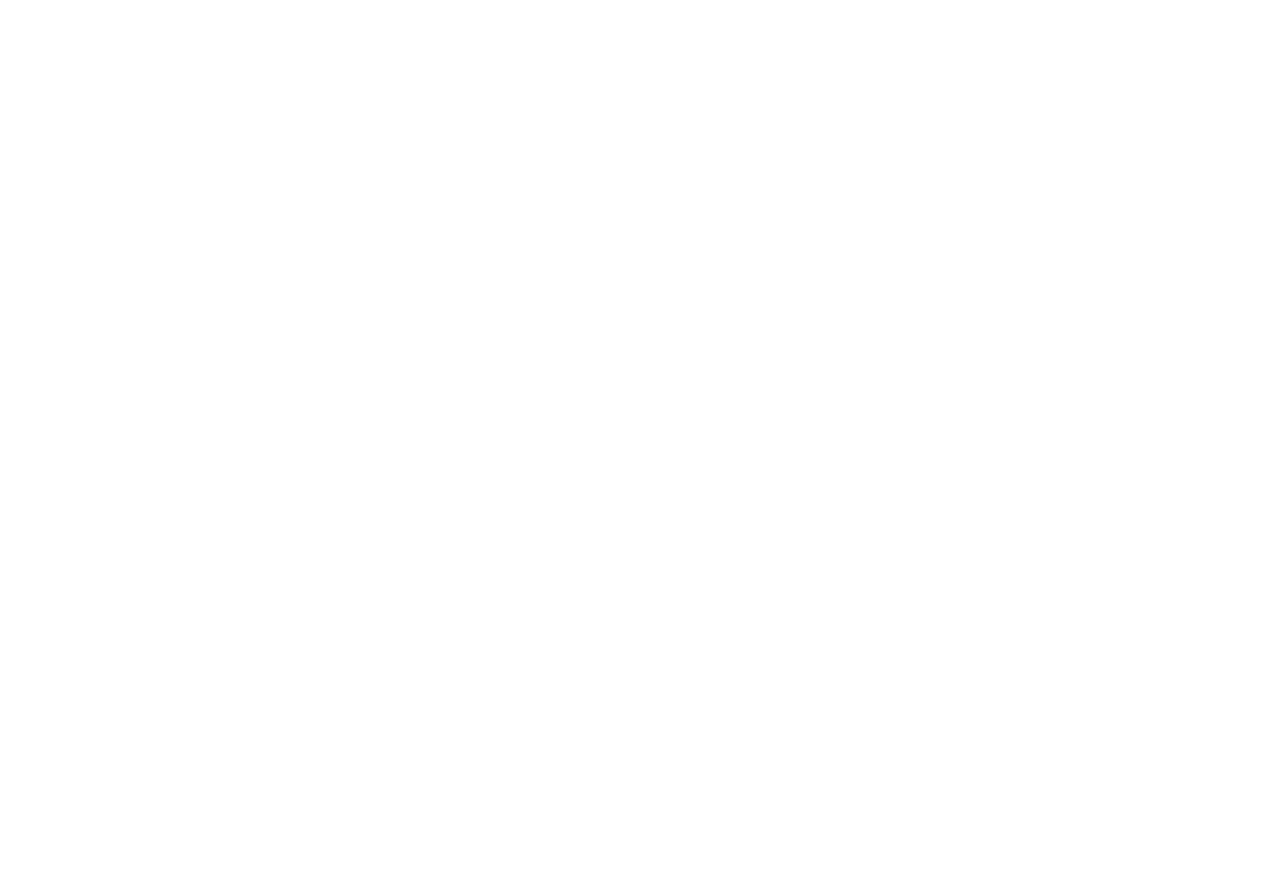
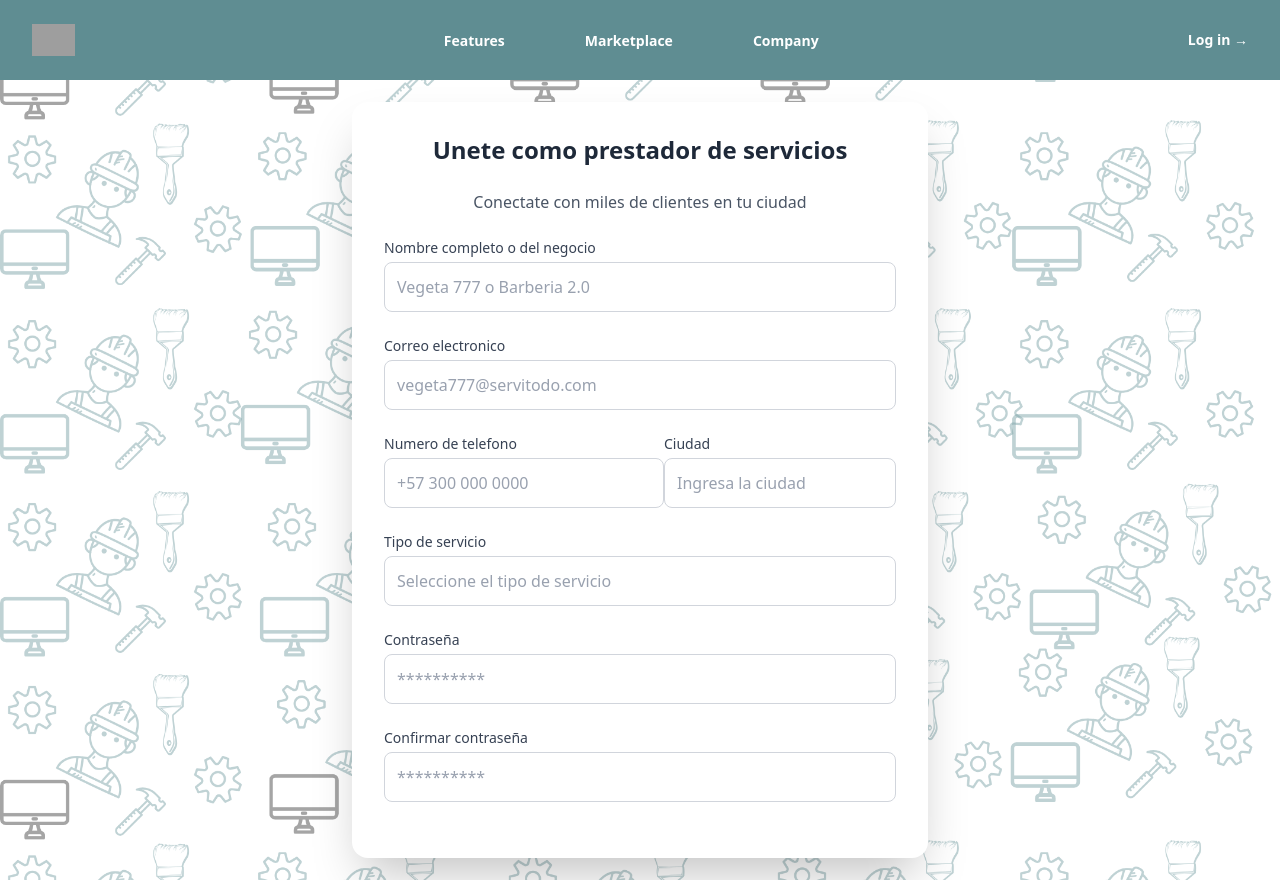
Before and after one commit to martinex18/ServiTodoWeb, a React (Vite) app: page /registerWorker in a window 1280 px wide. Before the commit this address had no page. Before the commit the page ends 800 px from the top, so only its background shows below. Built offline with nearby package versions, Linux system fonts and the light colour scheme; grey boxes are pictures that could not be loaded.

Commit message:
Agregando la nueva vista de registro para los trabajadores y nuevo componente Header

```diff
--- /dev/null
+++ b/src/components/header/header.jsx
@@ -0,0 +1,44 @@
+import { Link } from "react-router-dom";
+
+/**
+ * Header component
+ * @param {Object[]} links
+ * @param {string} backgroundColor
+ * @param {string} textColor
+ * @param {string} position
+ */
+
+const Header = ({links = [], backgroundColor = 'bg-blue', textColor = 'text-gray-900', position = 'absolute'}) => {
+    return(
+        <header className={`${backgroundColor} ${position} top-0 left-0 w-full z-50`}>
+            <nav className='mx-auto flex max-w-7xl items-center justify-between p-6 lg:px-8' aria-label="Main navigation">
+                <div className="flex">
+                    <Link to="/" className="-m-1.5 p-1.5">
+                        <img src="https://tailwindcss.com/plus-assets/img/logos/mark.svg?color=indigo&shade=600" alt="Logo" className="h-8 w-auto" />
+                    </Link>
+                </div>
+
+                <ul className="hidden md:flex items-center gap-20">
+                    {links.map((link, index) => (
+                        <li key={index}>
+                            <Link to={link.to} className={`${textColor} text-sm font-semibold hover:opacity-70 transition-opacity`}>{link.name}</Link>
+                        </li>
+                    ))}
+                </ul>
+
+                {/* <div className='flex items-center gap-20'>
+                    <Link to="#" className="text-sm/6 font-semibold text-gray-900">Features</Link>
+                    <Link to="#" className="text-sm/6 font-semibold text-gray-900">Marketplace</Link>
+                    <Link to="#" className="text-sm/6 font-semibold text-gray-900">Company</Link>
+                </div> */}
+
+{/* CAMBIAR POR LOGOS DE LAS REDES SOCIALES -------> */}
+                <div className="hidden lg:flex lg:justify-end">
+                    <Link to="#" className={`${textColor} text-sm font-semibold hover:opacity-70 transition-opacity`}>Log in <span aria-hidden="true">&rarr;</span></Link>
+                </div>
+            </nav>
+        </header>
+    );
+}
+
+export default Header;
--- a/src/routes/AppRoutes.jsx
+++ b/src/routes/AppRoutes.jsx
@@ -1,11 +1,13 @@
 import { BrowserRouter, Routes, Route } from "react-router-dom";
 import RoleView from "../screens/roles/RoleView";
+import RegisterWorkerView from "../screens/Worker/RegisterWorker/RegisterWorkerView";
 
 export default function AppRoutes(){
     return(
         <BrowserRouter>
             <Routes >
                 <Route path = "/" element = {<RoleView />} />
+                <Route path = "/registerWorker" element = {<RegisterWorkerView />} />
             </Routes>
         </BrowserRouter>
     );
--- a/src/screens/Roles/RoleView.jsx
+++ b/src/screens/Roles/RoleView.jsx
@@ -1,26 +1,38 @@
+import { Link } from "react-router-dom";
+
+import Header from "../../components/header/header";
 import SwitchRole from "../../components/switch/switch";
 
 const RoleView = () => {
     return (
-      <div className="flex flex-col items-center justify-center min-h-screen bg-contain bg-center bg-white gap-6" style={{
+      <>
+      <Header
+        links = {[
+          {name: 'Features', to: '/'},
+          {name: 'Marketplace', to: '/'},
+          {name: 'Company', to: '/'},
+        ]}
+        backgroundColor = 'bg-[#5f8d92]'
+        textColor = 'text-white'
+        position = 'absolute'
+      />
+        <div className="flex flex-col items-center justify-center min-h-screen bg-contain bg-center bg-white gap-6"
+        style={{
           backgroundImage: "url(src/assets/imgbackground/backgroundExt.png)"
         }}>
-        {/* Logo */}
           <div className="flex justify-center">
             <img
               src="src\assets\logo\logo.png"
               alt="Logo"
-            className="w-auto h-auto object-contain"
-          />
+              className="w-auto h-auto object-contain" />
           </div>
 
           {/* Switch */}
           <div className="flex flex-col items-center">
             <div className="h-5" />
-          <SwitchRole/>
+            <SwitchRole />
           </div>
 
-        {/* Botones de acción */}
           <div className="flex items-center justify-center gap-4">
             {/* Iniciar sesión */}
             <button className="flex items-center gap-2 px-3 py-2 text-blue-600 text-sm font-medium hover:text-blue-800 transition">
@@ -30,10 +42,11 @@
 
             {/* Registrarse */}
             <button className="flex items-center gap-2 px-3 py-2 text-blue-600 text-sm font-medium hover:text-blue-800 transition">
-            <span className="cursor-pointer">Registrarse</span>
+              <span className="cursor-pointer"><Link to='registerWorker'>Registrarse</Link></span>
             </button>
           </div>
         </div>
+      </>
     )
 }
 
--- /dev/null
+++ b/src/screens/Worker/RegisterWorker/RegisterWorkerView.jsx
@@ -0,0 +1,66 @@
+import Header from "../../../components/header/header";
+
+const RegisterWorkerView = () => {
+    return(
+        <>
+            <Header
+                links = {[
+                {name: 'Features', to: '/'},
+                {name: 'Marketplace', to: '/'},
+                {name: 'Company', to: '/'},
+                ]}
+                backgroundColor = 'bg-[#5f8d92]'
+                textColor = 'text-white'
+                position = 'static'
+            />
+
+            <div className="flex flex-col items-center justify-center min-h-screen bg-contain bg-center bg-white gap-6" style={{ backgroundImage: "url(src/assets/imgbackground/backgroundExt.png)"}}>
+                <div className="bg-white p-8 rounded-2xl shadow-2xl w-full max-w-xl">
+                    <h2 className="text-2xl font-bold text-center mb-6 text-gray-800">Unete como prestador de servicios</h2>
+                    <p className="font-sans text-center mb-6 text-gray-600">Conectate con miles de clientes en tu ciudad</p>
+
+                    <form action="" method="post">
+                        <div className="mb-6">
+                            <label className="block text-gray-700 text-sm font-medium mb-1">Nombre completo o del negocio</label>
+                            <input type="text" placeholder="Vegeta 777 o Barberia 2.0" className="w-full p-3 border border-gray-300 rounded-lg focus:outline-none focus:ring-2 focus:ring-[#5f8d92] placeholder:text-gray-400 font-sans" />
+                        </div>
+
+                        <div className="mb-6">
+                            <label className="block text-gray-700 text-sm font-medium mb-1">Correo electronico</label>
+                            <input type="email" placeholder="vegeta777@servitodo.com" className="w-full p-3 border border-gray-300 rounded-lg focus:outline-none focus:ring-2 focus:ring-[#5f8d92] placeholder:text-gray-400 font-sans" />
+                        </div>
+
+                        <div className="flex items-center justify-between mb-6">
+                            <div>
+                                <label className="block text-gray-700 text-sm font-medium mb-1">Numero de telefono</label>
+                                <input type="number" placeholder="+57 300 000 0000" name="telefono" className="w-[280px] p-3 border border-gray-300 rounded-lg focus:outline-none focus:ring-2 focus:ring-[#5f8d92] placeholder:text-gray-400 font-sans"/>
+                            </div>
+
+                            <div>
+                                <label className="block text-gray-700 text-sm font-medium mb-1">Ciudad</label>
+                                <input type="text" placeholder="Ingresa la ciudad" name="ciudad" className="w-full p-3 border border-gray-300 rounded-lg focus:outline-none focus:ring-2 focus:ring-[#5f8d92] placeholder:text-gray-400 font-sans" />
+                            </div>
+                        </div>
+
+                        <div className="mb-6">
+                            <label className="block text-gray-700 text-sm font-medium mb-1">Tipo de servicio</label>
+                            <input type="text" placeholder="Seleccione el tipo de servicio" name="servicio" className="w-full p-3 border border-gray-300 rounded-lg focus:outline-none focus:ring-2 focus:ring-[#5f8d92] placeholder:text-gray-400 font-sans" />
+                        </div>
+
+                        <div className="mb-6">
+                            <label className="block text-gray-700 text-sm font-medium mb-1">Contraseña</label>
+                            <input type="password" placeholder="**********" name="contrasena" className="w-full p-3 border border-gray-300 rounded-lg focus:outline-none focus:ring-2 focus:ring-[#5f8d92] placeholder:text-gray-400 font-sans" />
+                        </div>
+
+                        <div className="mb-6">
+                            <label className="block text-gray-700 text-sm font-medium mb-1">Confirmar contraseña</label>
+                            <input type="password" placeholder="**********" name="Confirmar_contrasena" className="w-full p-3 border border-gray-300 rounded-lg focus:outline-none focus:ring-2 focus:ring-[#5f8d92] placeholder:text-gray-400 font-sans" />
+                        </div>
+                    </form>
+                </div>
+            </div>
+        </>
+    );
+}
+
+export default RegisterWorkerView;
```
Lines whose indentation alone changed are shown as unchanged.
